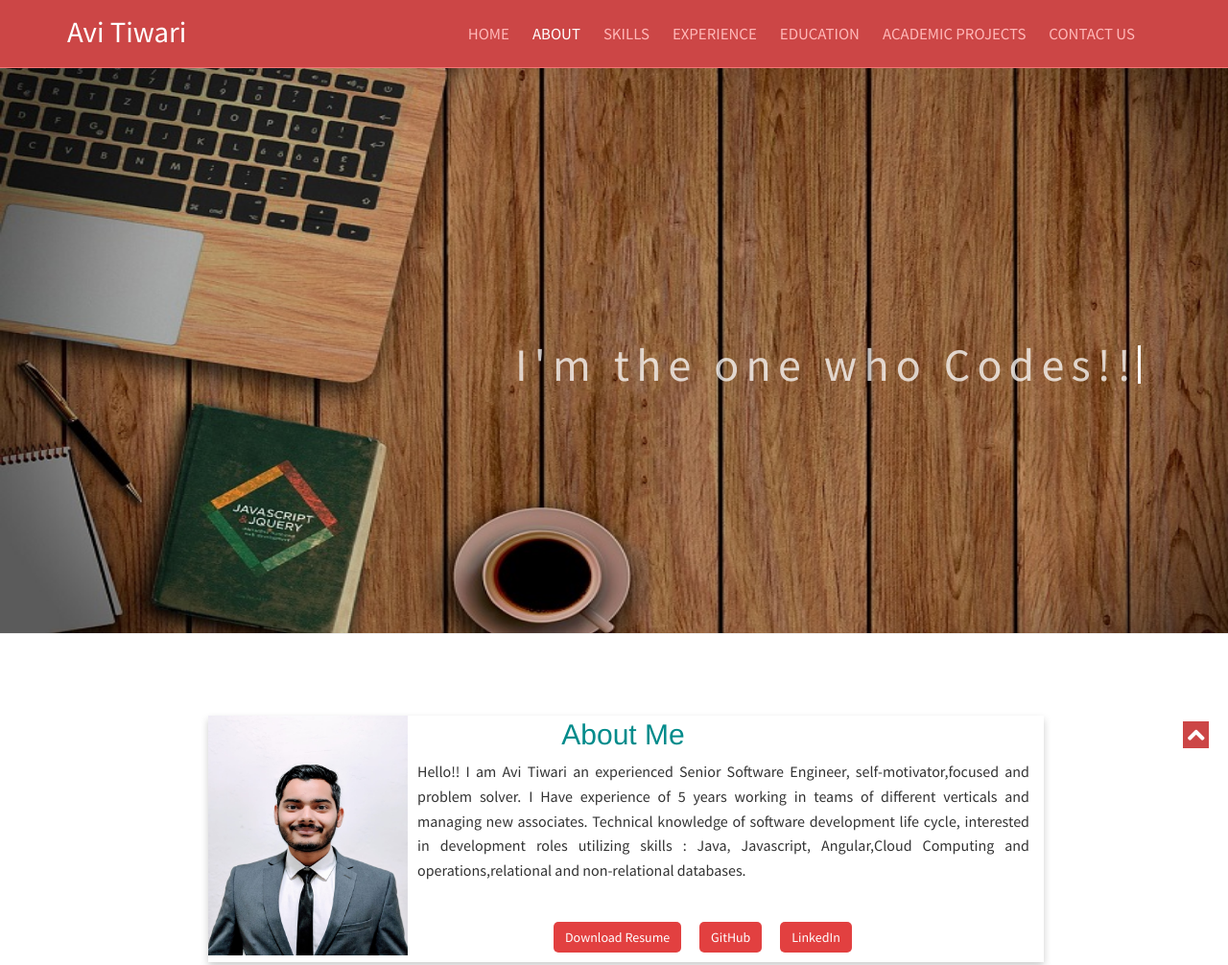
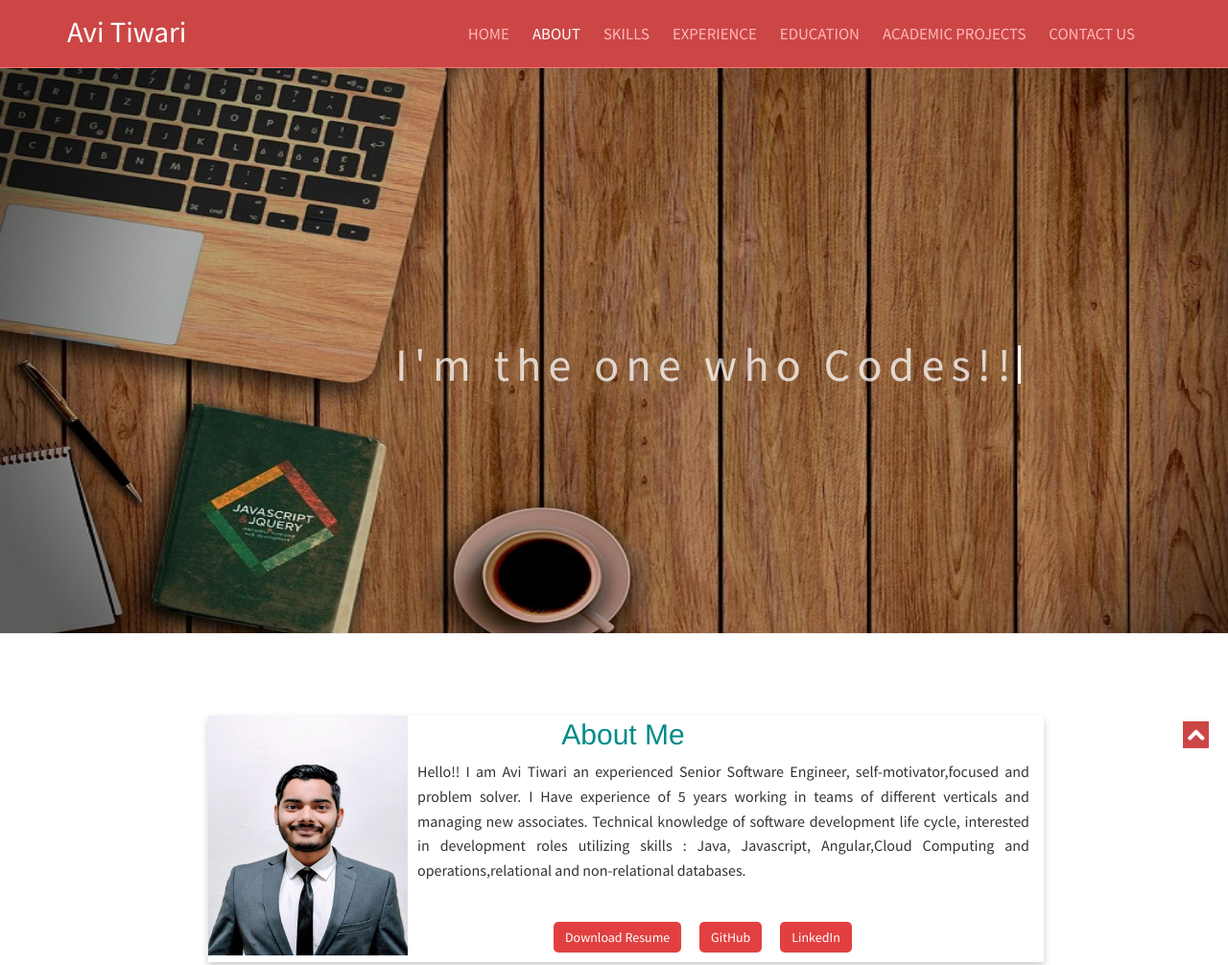
Before and after one commit to avitiwari008/avitiwari008.github.io, a plain HTML site: page index.html in a window 1280 px wide. Shown: the top 1006 px of the page at 96% size. Drawn offline with nearby package versions, Linux system fonts and the light colour scheme.

Commit message:
change to css file

```diff
--- a/css/styles.css
+++ b/css/styles.css
@@ -50,7 +50,7 @@ License: Free to use for personal and commercial, but you need to place back lin
 .caption-fadein{
 position: absolute;
 
-    margin-left: 191px;
+    margin-left: 66px;
     padding-left: 346px;
     right: 0;
     left: 0;
```
